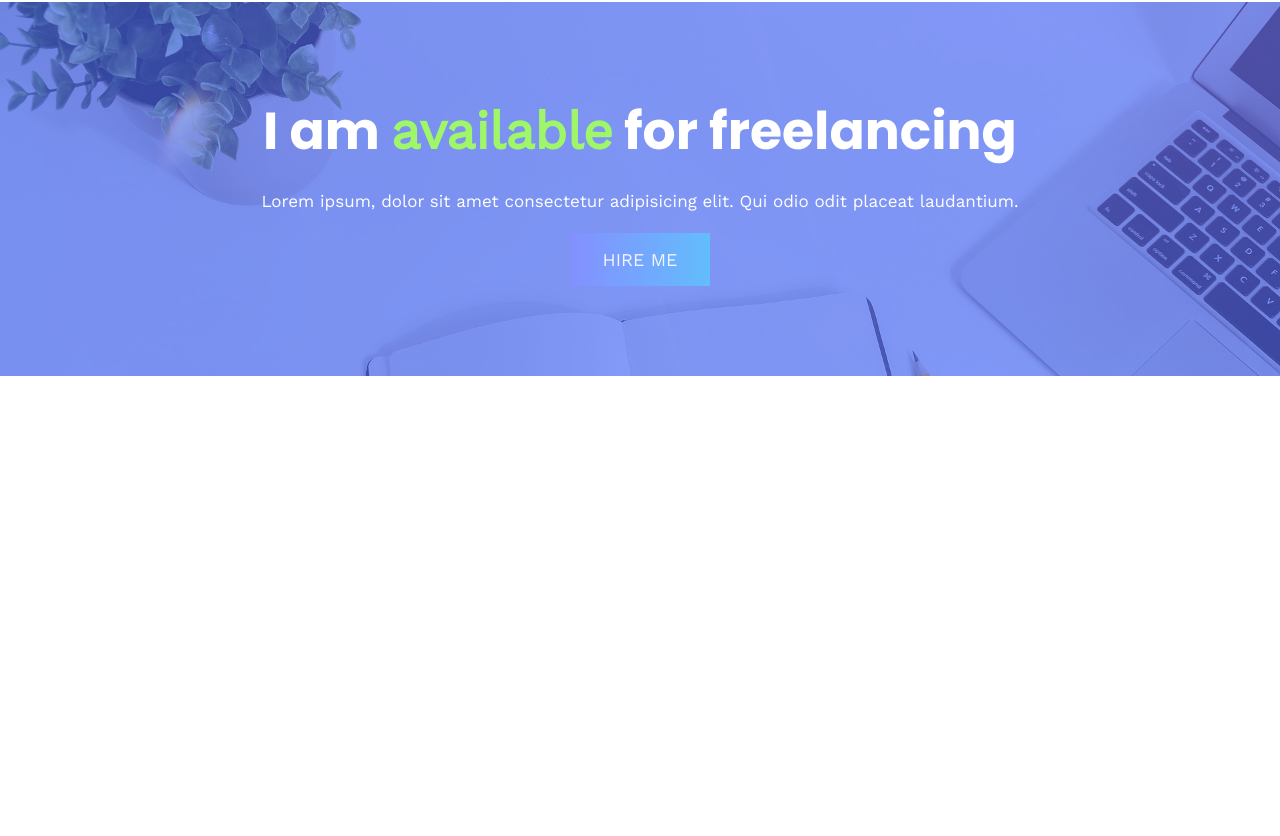
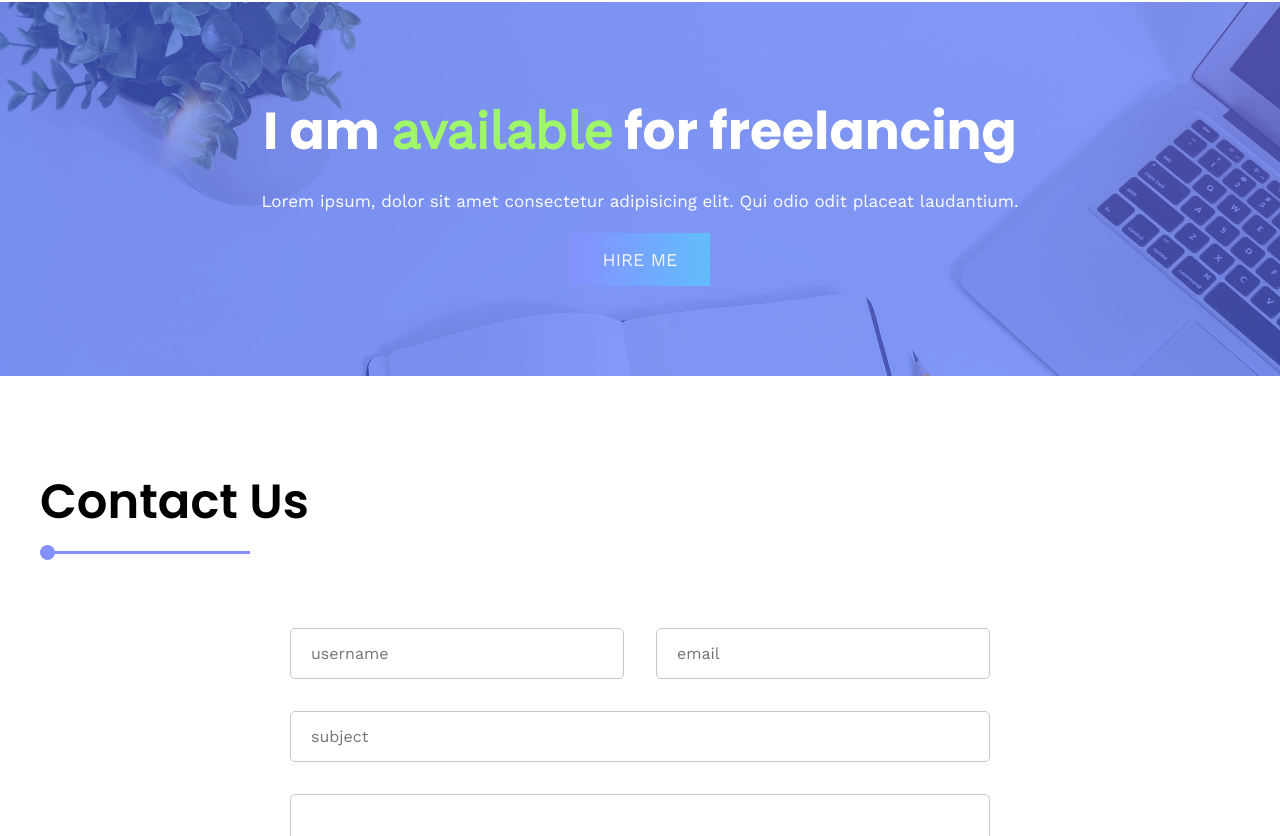
Before and after one commit to cssrgit/react-webapp-temp, a React (Create React App) app: page / in a window 1280 px wide. Shown: the part 5271-6107 px from the top of the page. Before the commit the page ends 5647 px from the top, so only its background shows below. Built offline with nearby package versions, Linux system fonts and the light colour scheme.

Commit message:
update contact component

```diff
--- a/src/App.js
+++ b/src/App.js
@@ -1,5 +1,6 @@
 import "./App.css";
 import { BioData } from "./components/bio/bioData";
+import { Contact } from "./components/contact/contact";
 import { Counter } from "./components/counter/counter";
 import { HeroComponent } from "./components/hero/hero";
 import { HireMe } from "./components/hireMe/hireMe";
@@ -19,6 +20,7 @@ function App() {
       <Service />
       <Testimonial />
       <HireMe />
+      <Contact />
     </div>
   );
 }
--- /dev/null
+++ b/src/components/contact/contact.css
@@ -0,0 +1,30 @@
+.section-contact-main{
+    max-width: 70rem;
+    margin: 0 auto;
+    margin-top: 9rem;
+    transition: all .3s linear;
+}
+
+.section-contact-main .grid{
+    gap: 3.2rem;
+}
+
+.section-contact-main form{
+    display: flex;
+    flex-direction: column;
+    gap: 3.2rem;
+}
+
+.section-contact-main input,.section-contact-main textarea{
+    padding: 1.5rem 2rem;
+    border: .1rem solid #c9c9c9;
+    border-radius: 5px;
+    font-size: 1.6rem;
+    font-family: "work sans";
+    width: 100%;
+}
+
+.section-contact-main input[type="submit"]{
+    width: 30%;
+    border: none;
+}
--- /dev/null
+++ b/src/components/contact/contact.js
@@ -0,0 +1,52 @@
+import React from "react";
+import "./contact.css";
+
+export const Contact = () => {
+  return (
+    <section className="section section-contact">
+      <div className="container">
+        <h2 className="common-heading">Contact Us</h2>
+      </div>
+      <div className="section-contact-main contact-container">
+        <form action="#">
+          <div className="grid grid-two-column">
+            <div>
+              <label htmlFor="username"></label>
+              <input
+                type="text"
+                name="username"
+                placeholder="username"
+                id="username"
+              />
+            </div>
+            <div>
+              <label htmlFor="email"></label>
+              <input type="text" name="email" placeholder="email" id="email" />
+            </div>
+          </div>
+          <div>
+            <label htmlFor="subject"></label>
+            <input
+              type="text"
+              name="subject"
+              id="subject"
+              placeholder="subject"
+            />
+          </div>
+          <div>
+            <label htmlFor="textarea"></label>
+            <textarea
+              name="textarea"
+              id="textarea"
+              rows="10"
+              cols="30"
+            ></textarea>
+          </div>
+          <div>
+            <input type="submit" name="submit" id="submit" className="btn" />
+          </div>
+        </form>
+      </div>
+    </section>
+  );
+};
```
